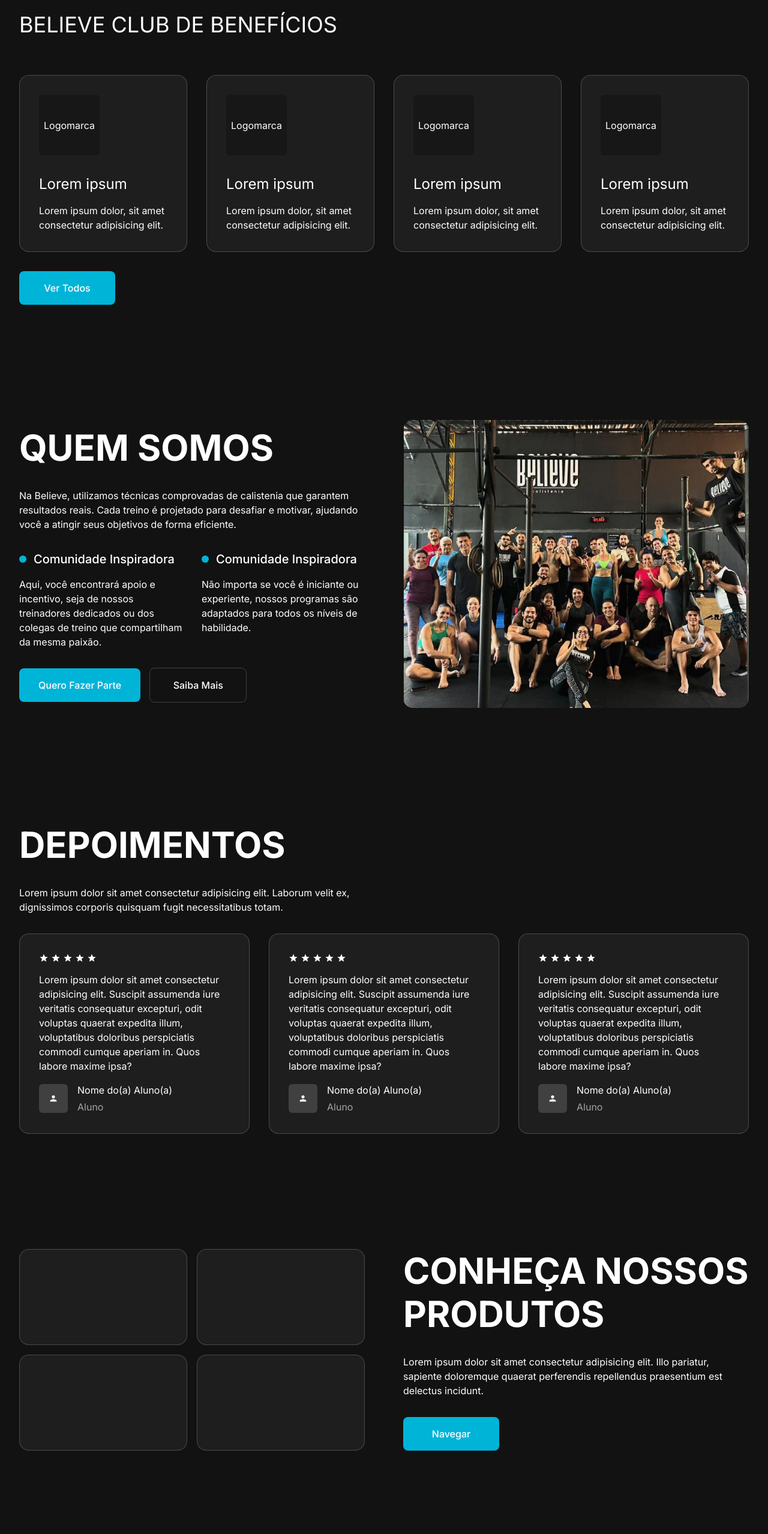
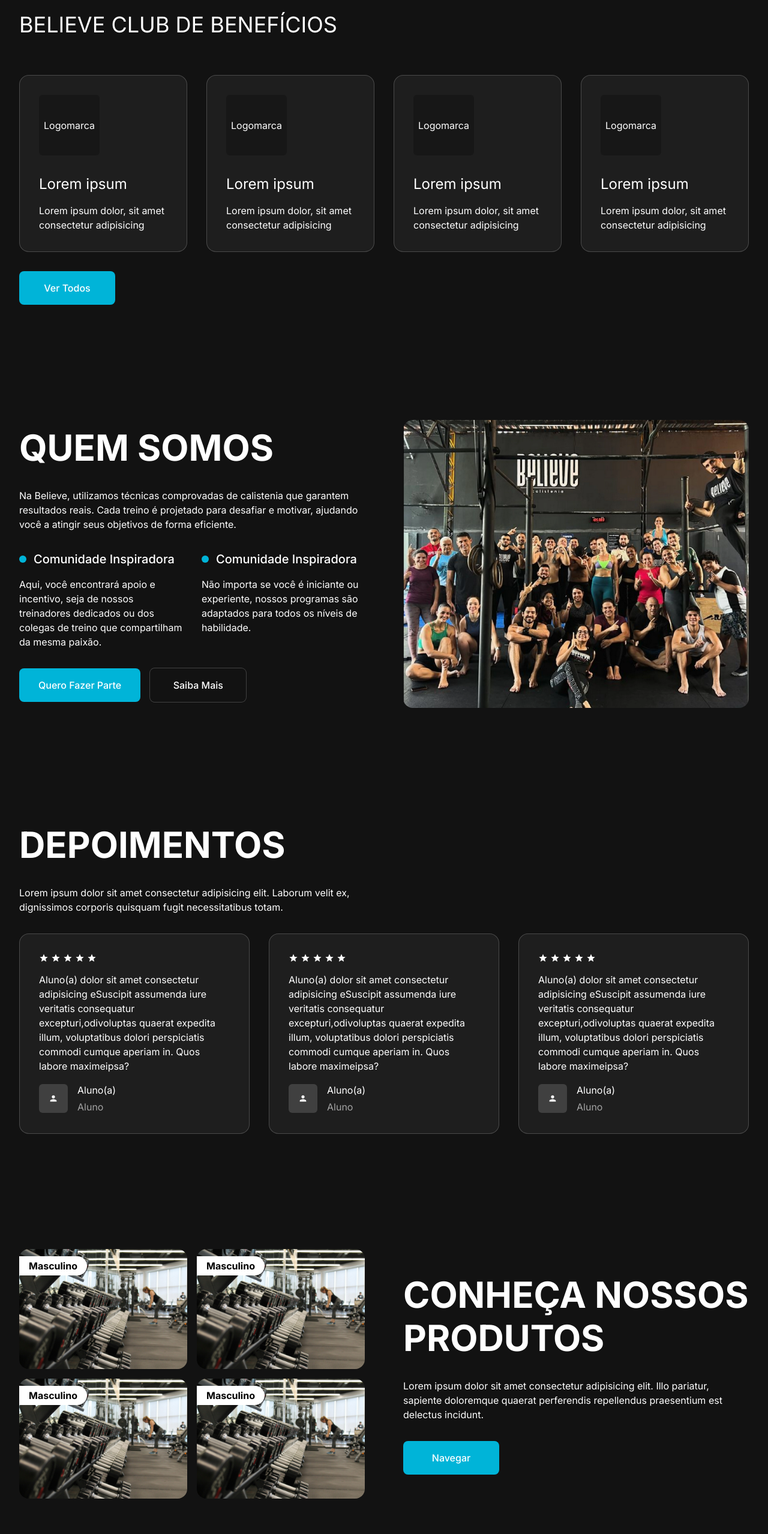
Before and after one commit to Matt-Gary/project-believe-front, a React (Vite) app: page / in a window 1280 px wide. Shown: the part 780-3337 px from the top of the page at 60% size. Built offline with nearby package versions, Linux system fonts and the light colour scheme.

Commit message:
refactor: transform in components

```diff
--- /dev/null
+++ b/src/pages/Home/components/CardBenefit.jsx
@@ -0,0 +1,11 @@
+export function CardBenefits({ logo, title, description }) {
+  return (
+    <div className="card-glass flex flex-col gap-4 rounded-2xl p-8">
+      <span className="mb-4 flex aspect-square w-fit items-center justify-center rounded-md bg-neutral-900 p-2">
+        {logo}
+      </span>
+      <h3 className="text-2xl font-normal">{title}</h3>
+      <p>{description}</p>
+    </div>
+  );
+}
--- /dev/null
+++ b/src/pages/Home/components/CardProduct.jsx
@@ -0,0 +1,14 @@
+export function CardProduct({ src, type }) {
+  return (
+    <div
+      className="relative h-[200px] rounded-2xl bg-cover bg-center"
+      style={{
+        backgroundImage: `url(${src})`,
+      }}
+    >
+      <span className="absolute mt-3 rounded-r-full bg-white px-4 py-1 text-center font-bold text-black">
+        {type}
+      </span>
+    </div>
+  );
+}
--- /dev/null
+++ b/src/pages/Home/components/CardTestimonial.jsx
@@ -0,0 +1,25 @@
+import { MdOutlineStar, MdPerson } from "react-icons/md";
+
+export function CardTestimonials({ description, student }) {
+  return (
+    <div className="card-glass flex flex-col gap-4 rounded-2xl border-opacity-20 p-8">
+      <div className="flex items-center gap-1">
+        <MdOutlineStar />
+        <MdOutlineStar />
+        <MdOutlineStar />
+        <MdOutlineStar />
+        <MdOutlineStar />
+      </div>
+      <p>{description}</p>
+      <div className="flex items-center gap-4">
+        <div className="w-fit rounded-md bg-neutral-700 p-4">
+          <MdPerson />
+        </div>
+        <div className="flex flex-col gap-1">
+          <span>{student}</span>
+          <span className="text-neutral-400">Aluno</span>
+        </div>
+      </div>
+    </div>
+  );
+}
--- a/src/pages/Home/index.jsx
+++ b/src/pages/Home/index.jsx
@@ -1,7 +1,12 @@
 import { Link } from "react-router-dom";
 import HeroImage from "../../assets/home-page-image-1.webp";
 import AboutImage from "../../assets/recovery-page-image.webp";
-import { MdOutlineStar, MdPerson } from "react-icons/md";
+import { CardBenefits } from "./components/CardBenefit";
+import { CardTestimonials } from "./components/CardTestimonial";
+import { CardProduct } from "./components/CardProduct";
+import { dataBenefits } from "./utils/data-benefits";
+import { dataTestimonials } from "./utils/data-testimonials";
+import { dataProduct } from "./utils/data-product";
 
 export function HomePage() {
   return (
@@ -33,42 +38,26 @@ export function HomePage() {
             </div>
           </div>
         </section>
+
         <section className="wrapper">
           <h2 className="mb-16 text-4xl uppercase">
             Believe Club de Benefícios
           </h2>
+
           <div className="mb-8 grid grid-cols-4 gap-8">
-            <div className="card-glass flex flex-col gap-4 rounded-2xl p-8">
-              <span className="mb-4 flex aspect-square w-fit items-center justify-center rounded-md bg-neutral-900 p-2">
-                Logomarca
-              </span>
-              <h3 className="text-2xl font-normal">Lorem ipsum</h3>
-              <p>Lorem ipsum dolor, sit amet consectetur adipisicing elit.</p>
-            </div>
-            <div className="card-glass flex flex-col gap-4 rounded-2xl border-opacity-20 p-8">
-              <span className="mb-4 flex aspect-square w-fit items-center justify-center rounded-md bg-neutral-900 p-2">
-                Logomarca
-              </span>
-              <h3 className="text-2xl font-normal">Lorem ipsum</h3>
-              <p>Lorem ipsum dolor, sit amet consectetur adipisicing elit.</p>
-            </div>
-            <div className="card-glass flex flex-col gap-4 rounded-2xl border-opacity-20 p-8">
-              <span className="mb-4 flex aspect-square w-fit items-center justify-center rounded-md bg-neutral-900 p-2">
-                Logomarca
-              </span>
-              <h3 className="text-2xl font-normal">Lorem ipsum</h3>
-              <p>Lorem ipsum dolor, sit amet consectetur adipisicing elit.</p>
-            </div>
-            <div className="card-glass flex flex-col gap-4 rounded-2xl border-opacity-20 p-8">
-              <span className="mb-4 flex aspect-square w-fit items-center justify-center rounded-md bg-neutral-900 p-2">
-                Logomarca
-              </span>
-              <h3 className="text-2xl font-normal">Lorem ipsum</h3>
-              <p>Lorem ipsum dolor, sit amet consectetur adipisicing elit.</p>
-            </div>
+            {dataBenefits.map((benefit) => (
+              <CardBenefits
+                key={benefit.title}
+                logo={benefit.logo}
+                title={benefit.title}
+                description={benefit.description}
+              />
+            ))}
           </div>
+
           <button className="button">Ver Todos</button>
         </section>
+
         <section className="wrapper pt-48" id="homePageAboutSection">
           <div className="grid grid-cols-2 items-center gap-16">
             <div className="flex flex-col gap-8">
@@ -118,6 +107,7 @@ export function HomePage() {
             />
           </div>
         </section>
+
         <section className="wrapper flex flex-col gap-8 pt-48">
           <h2 className="text-6xl font-bold uppercase">Depoimentos</h2>
           <p className="max-w-[60ch]">
@@ -125,86 +115,24 @@ export function HomePage() {
             velit ex, dignissimos corporis quisquam fugit necessitatibus totam.
           </p>
           <div className="grid grid-cols-3 gap-8">
-            <div className="card-glass flex flex-col gap-4 rounded-2xl border-opacity-20 p-8">
-              <div className="flex items-center gap-1">
-                <MdOutlineStar />
-                <MdOutlineStar />
-                <MdOutlineStar />
-                <MdOutlineStar />
-                <MdOutlineStar />
-              </div>
-              <p>
-                Lorem ipsum dolor sit amet consectetur adipisicing elit.
-                Suscipit assumenda iure veritatis consequatur excepturi, odit
-                voluptas quaerat expedita illum, voluptatibus doloribus
-                perspiciatis commodi cumque aperiam in. Quos labore maxime ipsa?
-              </p>
-              <div className="flex items-center gap-4">
-                <div className="w-fit rounded-md bg-neutral-700 p-4">
-                  <MdPerson />
-                </div>
-                <div className="flex flex-col gap-1">
-                  <span>Nome do(a) Aluno(a)</span>
-                  <span className="text-neutral-400">Aluno</span>
-                </div>
-              </div>
-            </div>
-            <div className="card-glass flex flex-col gap-4 rounded-2xl border-opacity-20 p-8">
-              <div className="flex items-center gap-1">
-                <MdOutlineStar />
-                <MdOutlineStar />
-                <MdOutlineStar />
-                <MdOutlineStar />
-                <MdOutlineStar />
-              </div>
-              <p>
-                Lorem ipsum dolor sit amet consectetur adipisicing elit.
-                Suscipit assumenda iure veritatis consequatur excepturi, odit
-                voluptas quaerat expedita illum, voluptatibus doloribus
-                perspiciatis commodi cumque aperiam in. Quos labore maxime ipsa?
-              </p>
-              <div className="flex items-center gap-4">
-                <div className="w-fit rounded-md bg-neutral-700 p-4">
-                  <MdPerson />
-                </div>
-                <div className="flex flex-col gap-1">
-                  <span>Nome do(a) Aluno(a)</span>
-                  <span className="text-neutral-400">Aluno</span>
-                </div>
-              </div>
-            </div>
-            <div className="card-glass flex flex-col gap-4 rounded-2xl border-opacity-20 p-8">
-              <div className="flex items-center gap-1">
-                <MdOutlineStar />
-                <MdOutlineStar />
-                <MdOutlineStar />
-                <MdOutlineStar />
-                <MdOutlineStar />
-              </div>
-              <p>
-                Lorem ipsum dolor sit amet consectetur adipisicing elit.
-                Suscipit assumenda iure veritatis consequatur excepturi, odit
-                voluptas quaerat expedita illum, voluptatibus doloribus
-                perspiciatis commodi cumque aperiam in. Quos labore maxime ipsa?
-              </p>
-              <div className="flex items-center gap-4">
-                <div className="w-fit rounded-md bg-neutral-700 p-4">
-                  <MdPerson />
-                </div>
-                <div className="flex flex-col gap-1">
-                  <span>Nome do(a) Aluno(a)</span>
-                  <span className="text-neutral-400">Aluno</span>
-                </div>
-              </div>
-            </div>
+            {dataTestimonials.map((testimonial) => (
+              <CardTestimonials
+                description={testimonial.description}
+                student={testimonial.student}
+              />
+            ))}
           </div>
         </section>
+
         <section className="wrapper grid grid-cols-2 items-center gap-16 pt-48">
           <div className="grid grid-cols-2 grid-rows-2 gap-4">
-            <div className="card-glass flex h-[160px] flex-col gap-4 rounded-2xl border-opacity-20 p-8"></div>
-            <div className="card-glass flex flex-col gap-4 rounded-2xl border-opacity-20 p-8"></div>
-            <div className="card-glass flex flex-col gap-4 rounded-2xl border-opacity-20 p-8"></div>
-            <div className="card-glass flex flex-col gap-4 rounded-2xl border-opacity-20 p-8"></div>
+            {dataProduct.map((product) => (
+              <CardProduct
+                key={product.src}
+                src={product.src}
+                type={product.type}
+              />
+            ))}
           </div>
           <div className="flex flex-col gap-8">
             <h2 className="text-6xl font-bold uppercase">
--- /dev/null
+++ b/src/pages/Home/utils/data-benefits.js
@@ -0,0 +1,22 @@
+export const dataBenefits = [
+    {
+        logo: "Logomarca",
+        title: "Lorem ipsum",
+        description: "Lorem ipsum dolor, sit amet consectetur adipisicing"
+    },
+    {
+        logo: "Logomarca",
+        title: "Lorem ipsum",
+        description: "Lorem ipsum dolor, sit amet consectetur adipisicing"
+    },
+    {
+        logo: "Logomarca",
+        title: "Lorem ipsum",
+        description: "Lorem ipsum dolor, sit amet consectetur adipisicing"
+    },
+    {
+        logo: "Logomarca",
+        title: "Lorem ipsum",
+        description: "Lorem ipsum dolor, sit amet consectetur adipisicing"
+    },
+]
--- /dev/null
+++ b/src/pages/Home/utils/data-product.js
@@ -0,0 +1,20 @@
+import imagem from "../../../assets/imagem.jpg";
+
+export const dataProduct = [
+    {
+        "src": imagem,
+        "type": "Masculino"
+    },
+    {
+        "src": imagem,
+        "type": "Masculino"
+    },
+    {
+        "src": imagem,
+        "type": "Masculino"
+    },
+    {
+        "src": imagem,
+        "type": "Masculino"
+    }
+];
--- /dev/null
+++ b/src/pages/Home/utils/data-testimonials.js
@@ -0,0 +1,14 @@
+export const dataTestimonials = [
+    {
+        description: "Aluno(a) dolor sit amet consectetur adipisicing eSuscipit assumenda iure veritatis consequatur excepturi,odivoluptas quaerat expedita illum, voluptatibus dolori  perspiciatis commodi cumque aperiam in. Quos labore maximeipsa?",
+        student: "Aluno(a)",
+    },
+    {
+        description: "Aluno(a) dolor sit amet consectetur adipisicing eSuscipit assumenda iure veritatis consequatur excepturi,odivoluptas quaerat expedita illum, voluptatibus dolori  perspiciatis commodi cumque aperiam in. Quos labore maximeipsa?",
+        student: "Aluno(a)",
+    },
+    {
+        description: "Aluno(a) dolor sit amet consectetur adipisicing eSuscipit assumenda iure veritatis consequatur excepturi,odivoluptas quaerat expedita illum, voluptatibus dolori  perspiciatis commodi cumque aperiam in. Quos labore maximeipsa?",
+        student: "Aluno(a)",
+    },
+]
```
Also changed, not shown: src/assets/imagem.jpg (added).
